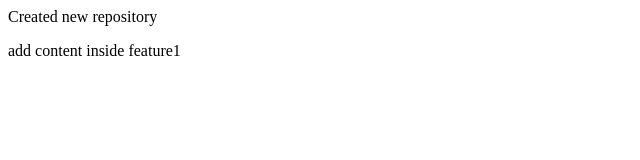
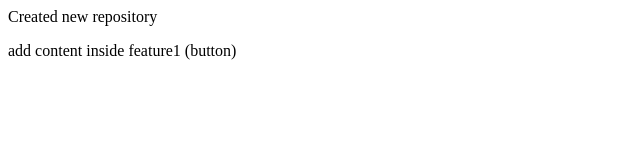
Before and after one commit to Ajay-brudite/localRepo, a plain HTML site: page index.html in a window 1280 px wide. Shown: the full height of the page, 0-640 px from the left. Drawn offline with Linux system fonts and the light colour scheme.

Commit message:
add feature1 content

```diff
--- a/index.html
+++ b/index.html
@@ -1,2 +1,2 @@
 <p>Created new repository</p>
-<p>add content inside feature1</p>
+<p>add content inside feature1 (button)</p>
```
